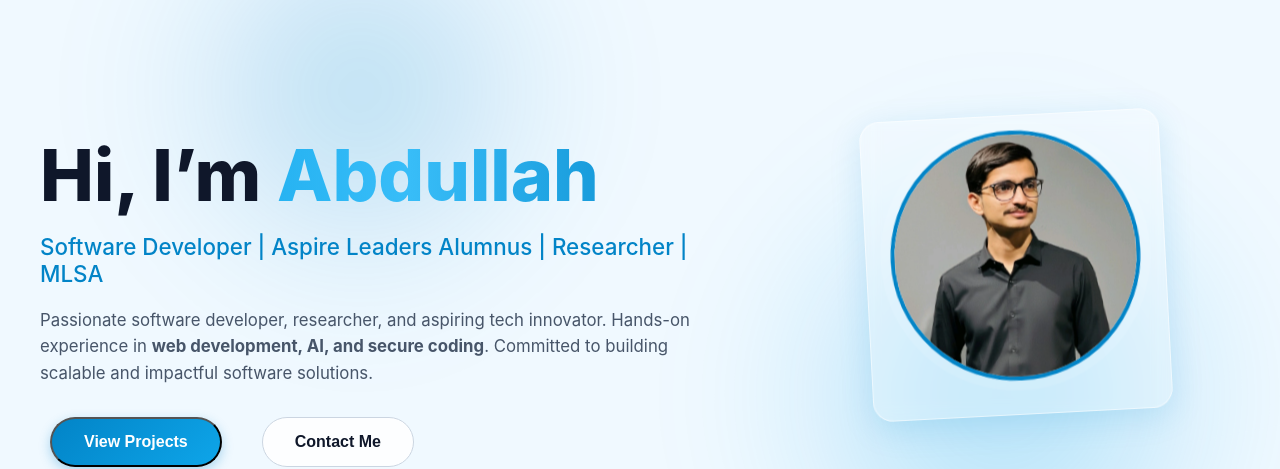
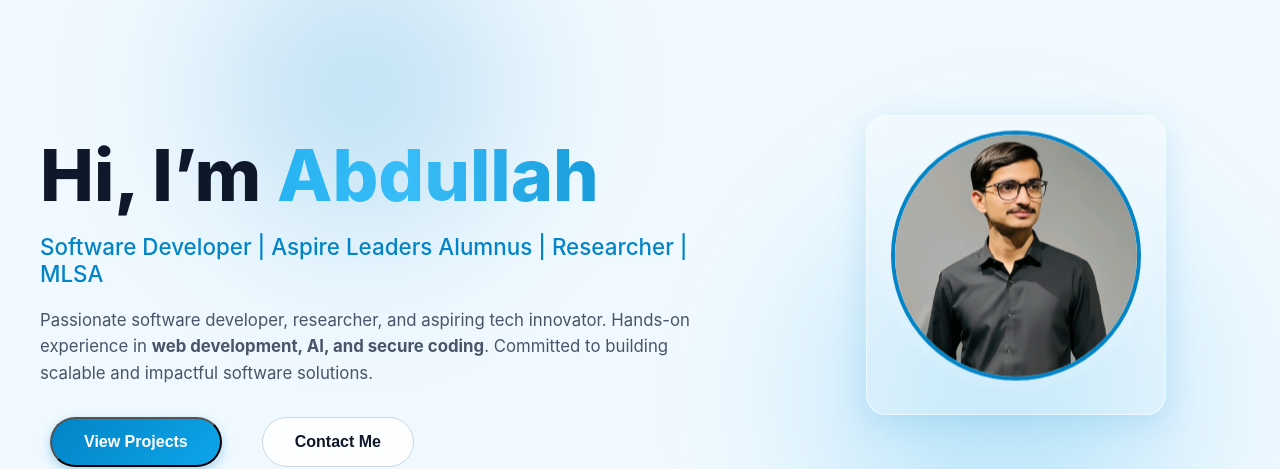
Before and after one commit to Abdullah22588/my_portfolio, a React (Vite) app: page /#/ in a window 1280 px wide. Shown: the part 237-706 px from the top of the page. Built offline with nearby package versions, Linux system fonts and the light colour scheme.

Commit message:
hero section modified

```diff
--- a/src/assets/components/hero.css
+++ b/src/assets/components/hero.css
@@ -190,7 +190,7 @@ html {
   backdrop-filter: blur(10px);
   -webkit-backdrop-filter: blur(10px);
   border: 1px solid var(--glass-border);
-  transform: rotateZ(-3deg); /* Slight rotation for dynamic feel */
+  transform: rotateZ(0deg); /* Slight rotation for dynamic feel */
   transition: transform 0.5s ease;
 }
 
@@ -283,7 +283,7 @@ html {
   }
   .profile-card {
     margin: 0 auto;
-    transform: rotateZ(0deg); /* No rotation on mobile */
+    transform: rotateZ(0deg); /* No rotation on mobile*/
   }
   .hero h1 {
     font-size: clamp(2.5rem, 8vw, 4rem);
```
